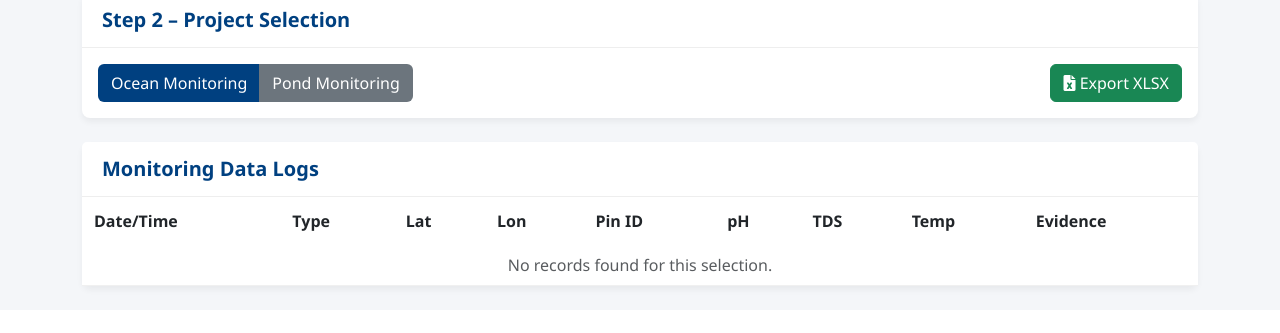
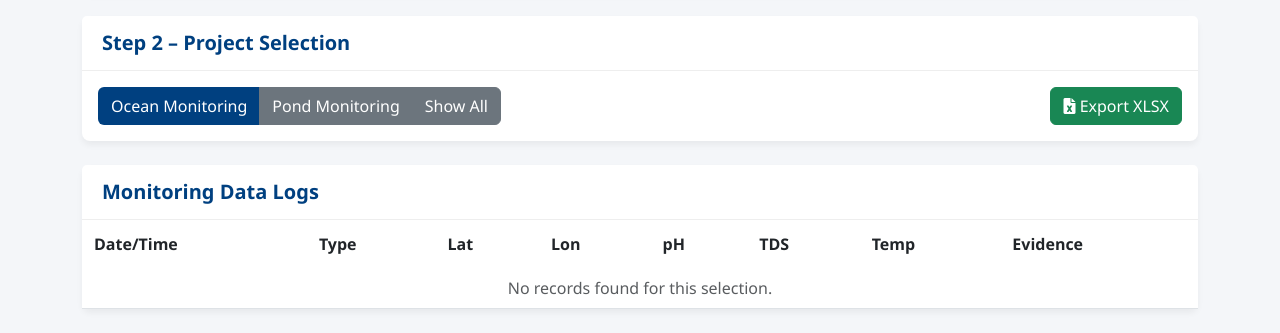
Before and after one commit to pgrapher906-ctrl/final_wbsite, a Flask app: page / in a window 1280 px wide. Shown: the part 686-1019 px from the top of the page. Before the commit the page ends 979 px from the top, so only its background shows below. Run offline with Flask 3, Linux system fonts and the light colour scheme; the visitor is signed in with stand-in values (Sample User, id 1); data that the repository does not hold is empty.

Commit message:
Update index.html

```diff
--- a/app/templates/index.html
+++ b/app/templates/index.html
@@ -11,21 +11,21 @@
 
     <style>
         /* --- NRSC Professional Theme --- */
-        :root { --primary-blue: #004080; --accent-green: #28a745; --bg-light: #f4f6f9; }
-
+        :root { --primary-blue: #004080; --bg-light: #f4f6f9; }
         body { background-color: var(--bg-light); font-family: 'Segoe UI', sans-serif; }
 
         /* Navbar */
         .navbar { background-color: var(--primary-blue); box-shadow: 0 2px 4px rgba(0,0,0,0.1); }
         .navbar-brand { font-weight: 700; color: white !important; font-size: 1.25rem; }
+        .nav-stats { color: #d1ecf1; font-size: 0.9rem; margin-right: 15px; }
 
         /* Cards */
-        .card { border: none; border-radius: 8px; box-shadow: 0 4px 6px rgba(0,0,0,0.05); margin-bottom: 24px; background: white; }
+        .card { border: none; border-radius: 8px; box-shadow: 0 4px 6px rgba(0,0,0,0.05); margin-bottom: 24px; }
         .card-header { background: white; border-bottom: 1px solid #eee; padding: 15px 20px; }
-        .step-label { color: var(--primary-blue); font-weight: 700; margin: 0; display: flex; align-items: center; gap: 8px; }
+        .step-label { color: var(--primary-blue); font-weight: 700; margin: 0; }
 
-        /* Map */
-        #map { height: 380px; width: 100%; border-radius: 8px; border: 1px solid #ddd; }
+        /* Map Container */
+        #map { height: 400px; width: 100%; border-radius: 8px; border: 1px solid #ddd; background-color: #e9ecef; z-index: 1; }
 
         /* Buttons */
         .btn-detect { background-color: #17a2b8; color: white; font-weight: 600; }
@@ -33,38 +33,37 @@
         .btn-ocean { background-color: #004080; color: white; }
         .btn-pond { background-color: #6c757d; color: white; }
 
-        /* Data Table */
+        /* Table */
         .table-custom thead { background-color: var(--primary-blue); color: white; }
-        .table-custom th { border: none; font-weight: 600; padding: 12px; }
-        .table-custom td { vertical-align: middle; border-bottom: 1px solid #f0f0f0; }
-        .status-badge { padding: 4px 8px; border-radius: 4px; font-size: 0.85rem; font-weight: 500; }
+        .table-custom th { font-weight: 600; padding: 12px; border: none; }
+        .table-custom td { vertical-align: middle; }
     </style>
 </head>
 <body>
 
-    <nav class="navbar sticky-top">
+    <nav class="navbar sticky-top mb-4">
         <div class="container">
             <a class="navbar-brand" href="#">
                 <i class="fas fa-satellite-dish"></i> NRSC AquaFlow Viewer
             </a>
-            <div class="d-flex align-items-center gap-3">
-                <span class="text-white small">User: <strong>{{ session.username }}</strong></span>
+            <div class="d-flex align-items-center">
+                <div class="nav-stats d-none d-md-block text-end">
+                    <div>User: <strong class="text-white">{{ current_user.username }}</strong></div>
+                    <div>Total Visits: <strong class="text-white">{{ current_user.visit_count }}</strong></div>
+                </div>
                 <a href="/logout" class="btn btn-sm btn-outline-light">Logout</a>
             </div>
         </div>
     </nav>
 
-    <div class="container mt-4">
+    <div class="container">
 
         <div class="card">
-            <div class="card-header">
-                <h5 class="step-label">Step 1 – Location Filter</h5>
-            </div>
+            <div class="card-header"><h5 class="step-label">Step 1 – Location Filter</h5></div>
             <div class="card-body">
                 <button id="btn-detect" class="btn btn-detect mb-3">
                     <i class="fas fa-location-arrow"></i> Detect User Location
                 </button>
-
                 <div class="row g-3 mb-3">
                     <div class="col-md-6">
                         <input type="text" id="lat-input" class="form-control" placeholder="Latitude (Waiting for GPS...)" readonly>
@@ -73,21 +72,18 @@
                         <input type="text" id="lon-input" class="form-control" placeholder="Longitude (Waiting for GPS...)" readonly>
                     </div>
                 </div>
-
                 <div id="map"></div>
             </div>
         </div>
 
         <div class="card">
-            <div class="card-header">
-                <h5 class="step-label">Step 2 – Project Selection</h5>
-            </div>
-            <div class="card-body d-flex justify-content-between align-items-center flex-wrap gap-2">
-                <div class="btn-group" role="group">
-                    <button type="button" class="btn btn-ocean filter-btn" data-type="Ocean">Ocean Monitoring</button>
-                    <button type="button" class="btn btn-pond filter-btn" data-type="Pond">Pond Monitoring</button>
+            <div class="card-header"><h5 class="step-label">Step 2 – Project Selection</h5></div>
+            <div class="card-body d-flex justify-content-between flex-wrap gap-2">
+                <div class="btn-group">
+                    <button class="btn btn-ocean filter-btn" data-type="Ocean">Ocean Monitoring</button>
+                    <button class="btn btn-pond filter-btn" data-type="Pond">Pond Monitoring</button>
+                    <button class="btn btn-secondary filter-btn" data-type="All">Show All</button>
                 </div>
-
                 <a href="/export/Ocean" id="btn-export" class="btn btn-success">
                     <i class="fas fa-file-excel"></i> Export XLSX
                 </a>
@@ -95,9 +91,7 @@
         </div>
 
         <div class="card">
-            <div class="card-header">
-                <h5 class="step-label">Monitoring Data Logs</h5>
-            </div>
+            <div class="card-header"><h5 class="step-label">Monitoring Data Logs</h5></div>
             <div class="table-responsive">
                 <table class="table table-custom table-hover mb-0">
                     <thead>
@@ -106,7 +100,6 @@
                             <th>Type</th>
                             <th>Lat</th>
                             <th>Lon</th>
-                            <th>Pin ID</th>
                             <th>pH</th>
                             <th>TDS</th>
                             <th>Temp</th>
@@ -114,12 +107,11 @@
                         </tr>
                     </thead>
                     <tbody id="data-table-body">
-                        <tr><td colspan="9" class="text-center p-4 text-muted">Loading data...</td></tr>
+                        <tr><td colspan="8" class="text-center p-4 text-muted">Loading data from database...</td></tr>
                     </tbody>
                 </table>
             </div>
         </div>
-
     </div>
 
     <script src="https://cdn.jsdelivr.net/npm/bootstrap@5.3.0/dist/js/bootstrap.bundle.min.js"></script>
```
